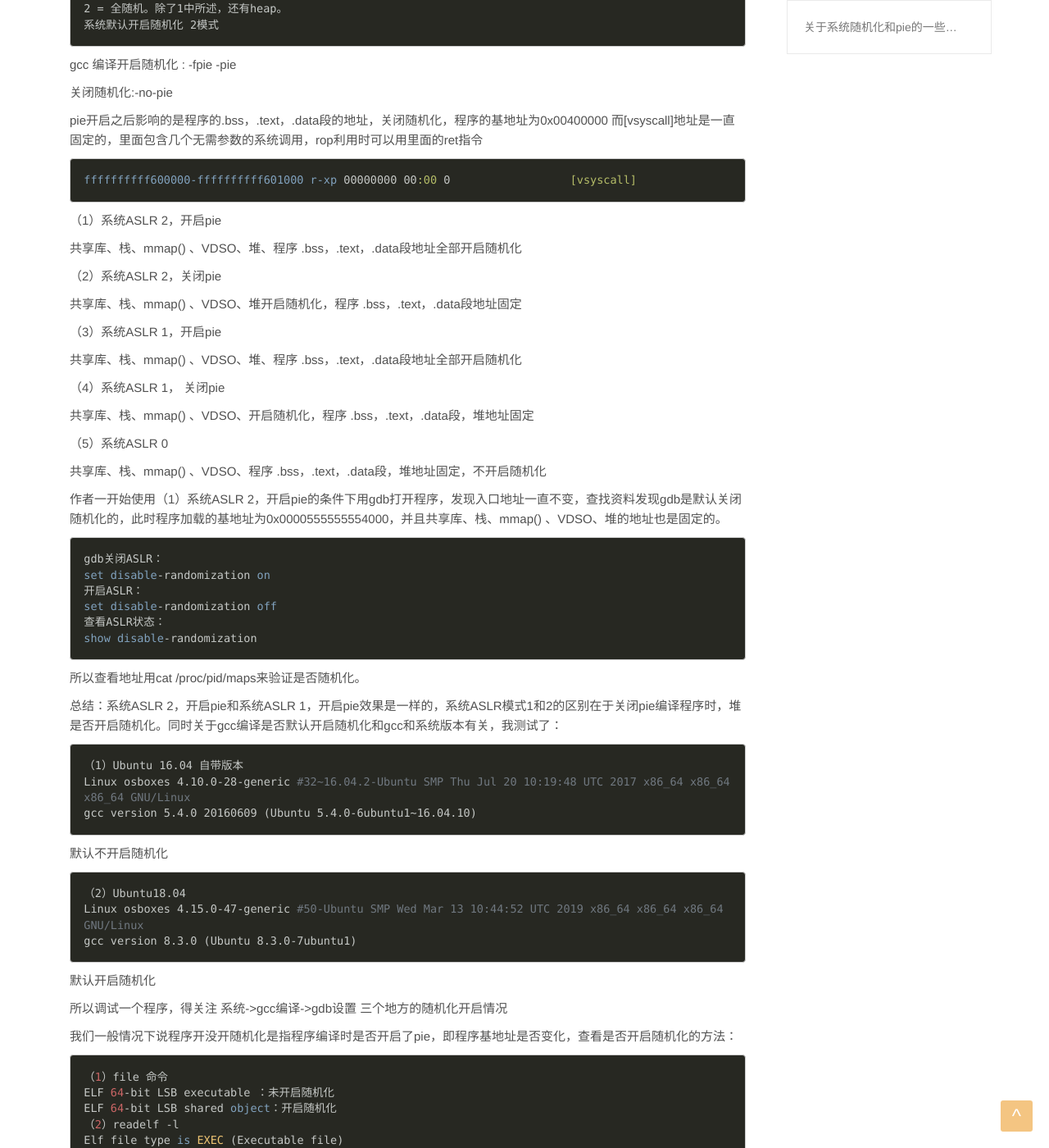
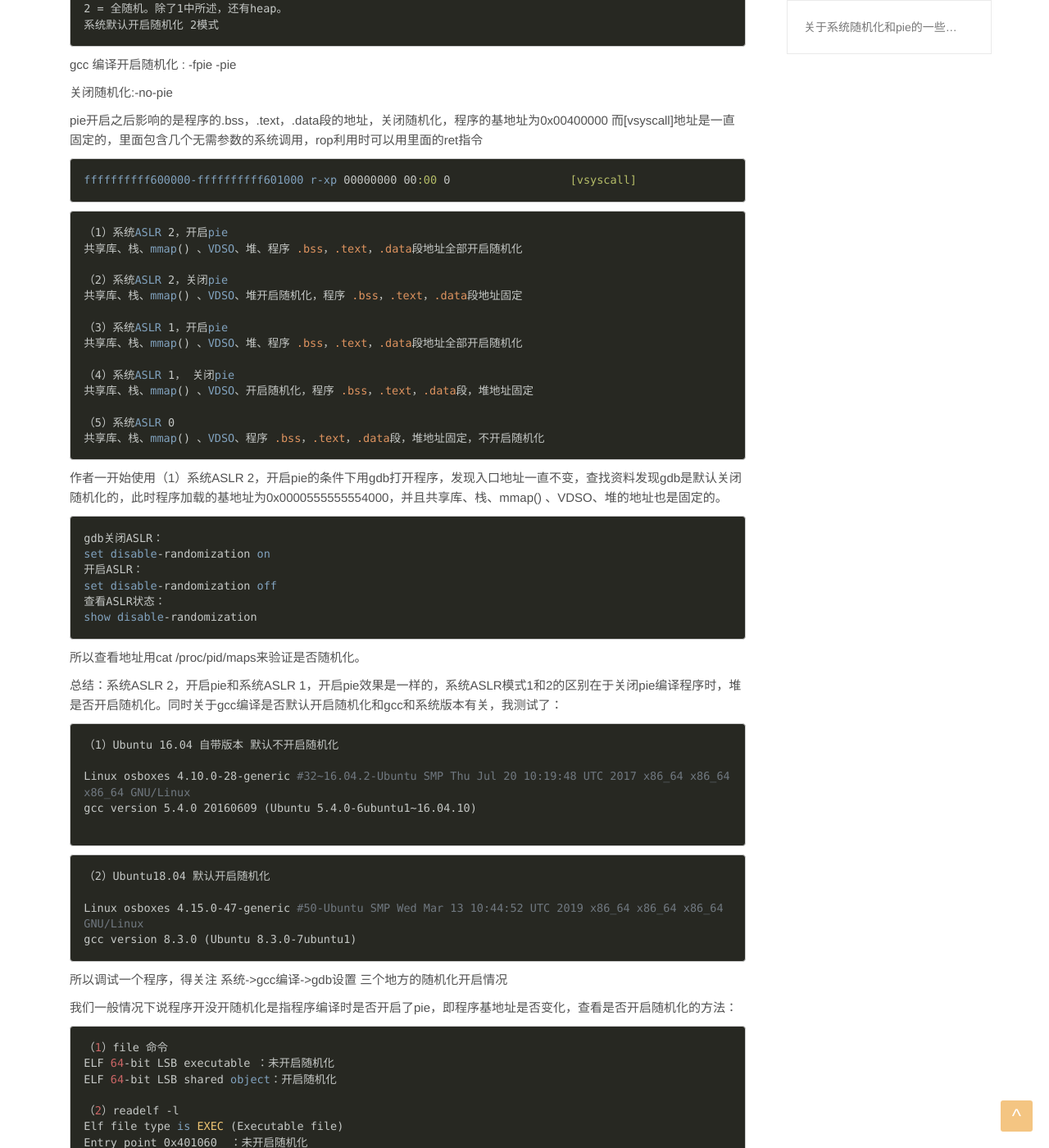
Before and after one commit to De4dCr0w/De4dCr0w.github.io, a Jekyll site: the page built from _posts/2019-09-11-关于系统随机化和pie的一些记录.md, in a window 1280 px wide and 1400 px high, scrolled down 363 px. Shown: the whole window at 82% size. Built offline with Jekyll 4.4.1, drawn with Linux system fonts in a browser that asks for light colours; some of the changed text lies outside the part shown.

Commit message:
修改一些格式

````diff
--- a/_posts/2019-09-11-关于系统随机化和pie的一些记录.md
+++ b/_posts/2019-09-11-关于系统随机化和pie的一些记录.md
@@ -37,27 +37,22 @@ pie开启之后影响的是程序的.bss，.text，.data段的地址，关闭随
 ```
 ffffffffff600000-ffffffffff601000 r-xp 00000000 00:00 0                  [vsyscall]
 ```
-
+```
 （1）系统ASLR 2，开启pie
-
 共享库、栈、mmap() 、VDSO、堆、程序 .bss，.text，.data段地址全部开启随机化
 
 （2）系统ASLR 2，关闭pie
-
 共享库、栈、mmap() 、VDSO、堆开启随机化，程序 .bss，.text，.data段地址固定
 
 （3）系统ASLR 1，开启pie
-
 共享库、栈、mmap() 、VDSO、堆、程序 .bss，.text，.data段地址全部开启随机化
 
 （4）系统ASLR 1， 关闭pie
-
 共享库、栈、mmap() 、VDSO、开启随机化，程序 .bss，.text，.data段，堆地址固定
 
 （5）系统ASLR 0
-
 共享库、栈、mmap() 、VDSO、程序 .bss，.text，.data段，堆地址固定，不开启随机化
-
+```
 
 作者一开始使用（1）系统ASLR 2，开启pie的条件下用gdb打开程序，发现入口地址一直不变，查找资料发现gdb是默认关闭随机化的，此时程序加载的基地址为0x0000555555554000，并且共享库、栈、mmap() 、VDSO、堆的地址也是固定的。
 
@@ -75,20 +70,19 @@ show disable-randomization
 总结：系统ASLR 2，开启pie和系统ASLR 1，开启pie效果是一样的，系统ASLR模式1和2的区别在于关闭pie编译程序时，堆是否开启随机化。同时关于gcc编译是否默认开启随机化和gcc和系统版本有关，我测试了：
 
 ```
-（1）Ubuntu 16.04 自带版本
+（1）Ubuntu 16.04 自带版本 默认不开启随机化
+
 Linux osboxes 4.10.0-28-generic #32~16.04.2-Ubuntu SMP Thu Jul 20 10:19:48 UTC 2017 x86_64 x86_64 x86_64 GNU/Linux
 gcc version 5.4.0 20160609 (Ubuntu 5.4.0-6ubuntu1~16.04.10)
+
 ```
 
-默认不开启随机化
+```
+（2）Ubuntu18.04 默认开启随机化
 
-```
-（2）Ubuntu18.04
 Linux osboxes 4.15.0-47-generic #50-Ubuntu SMP Wed Mar 13 10:44:52 UTC 2019 x86_64 x86_64 x86_64 GNU/Linux
 gcc version 8.3.0 (Ubuntu 8.3.0-7ubuntu1)
 ```
-
-默认开启随机化
 
 所以调试一个程序，得关注 系统->gcc编译->gdb设置 三个地方的随机化开启情况
 
@@ -215,7 +211,7 @@ ffffffffff600000-ffffffffff601000 r-xp 00000000 00:00 0                  [vsysca
 ffffffffff600000-ffffffffff601000 r-xp 00000000 00:00 0                  [vsyscall]
 ```
 
-####（3）系统ASLR 1，开启pie
+#### （3）系统ASLR 1，开启pie
 
 共享库、栈、mmap() 、VDSO、堆、程序 .bss，.text，.data段地址全部开启随机化
 
@@ -243,6 +239,7 @@ ffffffffff600000-ffffffffff601000 r-xp 00000000 00:00 0                  [vsysca
 7ffefbd4d000-7ffefbd4f000 r-xp 00000000 00:00 0                          [vdso]
 ffffffffff600000-ffffffffff601000 r-xp 00000000 00:00 0                  [vsyscall]
 ```
+
 ```
 55ebbbe2e000-55ebbbe2f000 r--p 00000000 08:04 13371757                   /home/osboxes/test
 55ebbbe2f000-55ebbbe30000 r-xp 00001000 08:04 13371757                   /home/osboxes/test
@@ -321,6 +318,6 @@ ffffffffff600000-ffffffffff601000 r-xp 00000000 00:00 0                  [vsysca
 ffffffffff600000-ffffffffff601000 r-xp 00000000 00:00 0                  [vsyscall]
 ```
 
-####（5）系统ASLR 0
+#### （5）系统ASLR 0
 
 共享库、栈、mmap() 、VDSO、程序 .bss，.text，.data段，堆地址固定，不开启随机化
````
Also changed, not shown: other parts of _posts/2019-09-11-关于系统随机化和pie的一些记录.md (+4 -2 lines).
